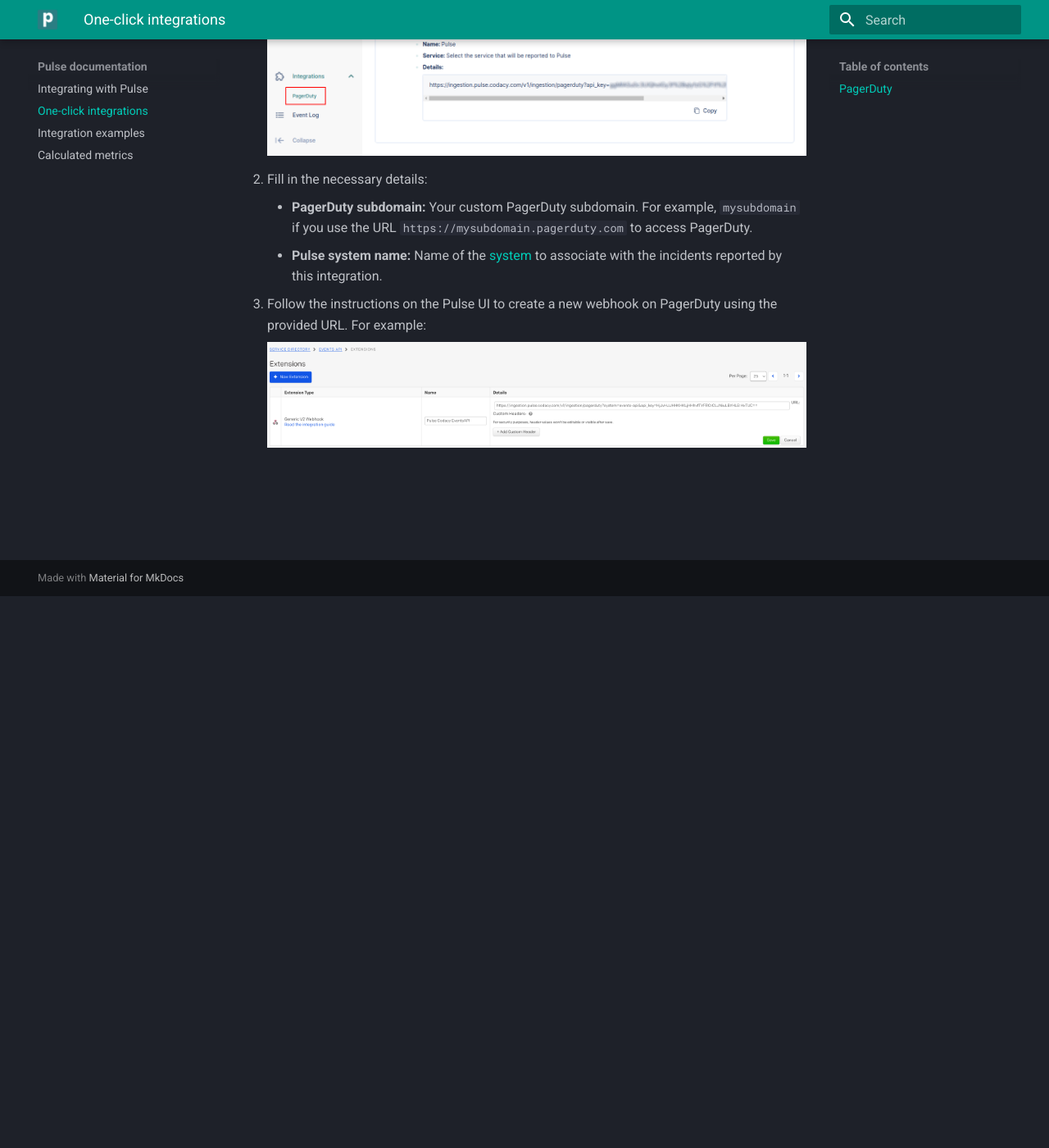
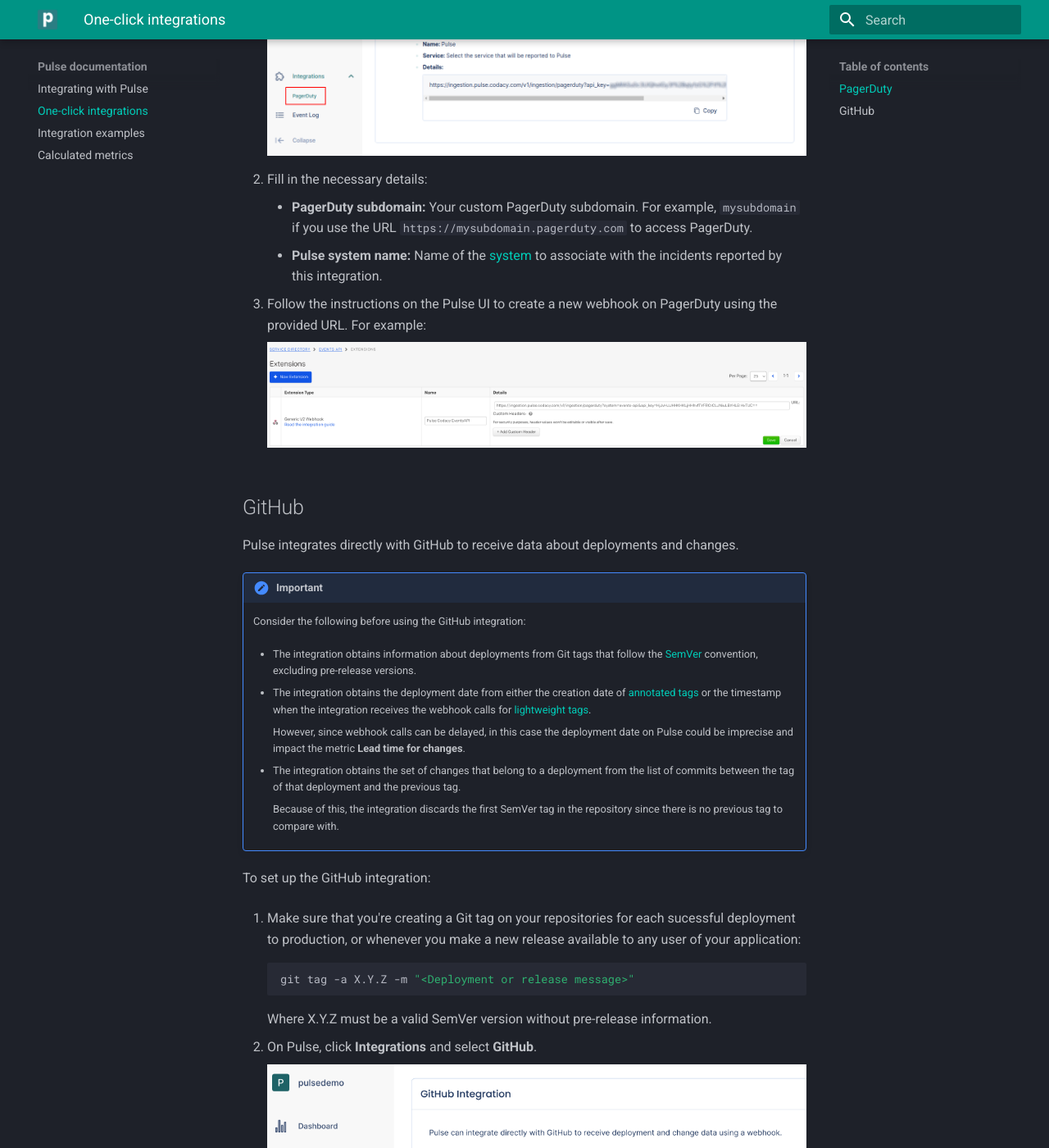
Before and after one commit to codacy/pulse-user-docs, an MkDocs documentation site: the page built from docs/one-click-integrations.md, in a window 1280 px wide and 1400 px high, scrolled down 673 px. Shown: the whole window at 82% size. Built offline with MkDocs 1.6.1 and Material for MkDocs 9.7.7, drawn with Linux system fonts in a browser that asks for light colours; some of the changed text lies outside the part shown.

Commit message:
feature: Add GitHub instructions (#24)
* docs: Add GitHub instructions

* clean: Apply suggestions from code review

Co-authored-by: Paulo Ribeiro <60105800+pauloribeiro-codacy@users.noreply.github.com>

* docs: Add details remarks

* clean: Apply suggestions from code review

Co-authored-by: Paulo Ribeiro <60105800+pauloribeiro-codacy@users.noreply.github.com>

* edit: Use admonition to describe "under the hood" details

Co-authored-by: Rodrigo Fernandes <rtfrodrigo@gmail.com>

* style: Edit GitHub integration details

- Pulled the admonition block before the numbered instructions on how
to install the GitHub App, since these details may affect the decision
of the users to use the integration
- Slightly expanded the explanation of the "under the hood" details
to make the implications more apparent to the users

* feature: Mention that the GitHub integration discards the first tag

* clean: Simplify description of obtaining deployment date from tags

* feature: Provide guidance on how to correctly add tags for deployments

* style: Force fenced code block style in remark-lint

* edit: Clarify why the integration discards the first tag it finds

Co-authored-by: Paulo Ribeiro <60105800+pauloribeiro-codacy@users.noreply.github.com>
Co-authored-by: Paulo Ribeiro <paulo.ribeiro@codacy.com>

````diff
--- a/docs/one-click-integrations.md
+++ b/docs/one-click-integrations.md
@@ -10,13 +10,60 @@
 
 1.  On Pulse, click **Integrations** and select **PagerDuty**.
 
-    ![PagerDuty integratio](images/pagerduty.png)
+    ![PagerDuty integration](images/pagerduty.png)
 
 1.  Fill in the necessary details:
 
-    -    **PagerDuty subdomain:** Your custom PagerDuty subdomain. For example, `mysubdomain` if you use the URL `https://mysubdomain.pagerduty.com` to access PagerDuty.
-    -    **Pulse system name:** Name of the [system](https://docs.pulse.codacy.com/#before-you-begin) to associate with the incidents reported by this integration.
+    -   **PagerDuty subdomain:** Your custom PagerDuty subdomain. For example, `mysubdomain` if you use the URL `https://mysubdomain.pagerduty.com` to access PagerDuty.
+    -   **Pulse system name:** Name of the [system](https://docs.pulse.codacy.com/#before-you-begin) to associate with the incidents reported by this integration.
 
 1.  Follow the instructions on the Pulse UI to create a new webhook on PagerDuty using the provided URL. For example:
 
     ![PagerDuty webhook](images/pagerduty-webhook.png)
+
+## GitHub
+
+Pulse integrates directly with GitHub to receive data about deployments and changes.
+
+!!! important
+    Consider the following before using the GitHub integration:
+
+    -   The integration obtains information about deployments from Git tags that follow the [SemVer](https://semver.org) convention, excluding pre-release versions.
+
+    -   The integration obtains the deployment date from either the creation date of [annotated tags](https://git-scm.com/book/en/v2/Git-Basics-Tagging#_annotated_tags) or the timestamp when the integration receives the webhook calls for [lightweight tags](https://git-scm.com/book/en/v2/Git-Basics-Tagging#_lightweight_tags).
+
+        However, since webhook calls can be delayed, in this case the deployment date on Pulse could be imprecise and impact the metric **Lead time for changes**.
+
+    -   The integration obtains the set of changes that belong to a deployment from the list of commits between the tag of that deployment and the previous tag.
+
+        Because of this, the integration discards the first SemVer tag in the repository since there is no previous tag to compare with.
+
+To set up the GitHub integration:
+
+1.  Make sure that you're creating a Git tag on your repositories for each sucessful deployment to production, or whenever you make a new release available to any user of your application:
+
+    ```bash
+    git tag -a X.Y.Z -m "<Deployment or release message>"
+    ```
+
+    Where X.Y.Z must be a valid SemVer version without pre-release information.
+
+1.  On Pulse, click **Integrations** and select **GitHub**.
+
+    ![GitHub integration](images/ghi-setup.png)
+
+1.  Click **Install GitHub App** and follow the instructions on the GitHub UI to install the app in the desired organization.
+
+    ![GitHub webhook](images/ghi-github-install.png)
+
+1.  Wait while Pulse creates the integration and the webhook on GitHub for you.
+
+    ![GitHub webhook](images/ghi-creating.png)
+
+In case of success you should be redirected to a page like:
+
+![GitHub webhook](images/ghi-ok.png)
+
+If there is an error as displayed below please [contact support](mailto:pulsesupport@codacy.com).
+
+![GitHub webhook](images/ghi-error.png)
````
Also changed, not shown: docs/images/ghi-creating.png (added), docs/images/ghi-error.png (added), docs/images/ghi-github-install.png (added), docs/images/ghi-ok.png (added), docs/images/ghi-setup.png (added), 1 other file.
